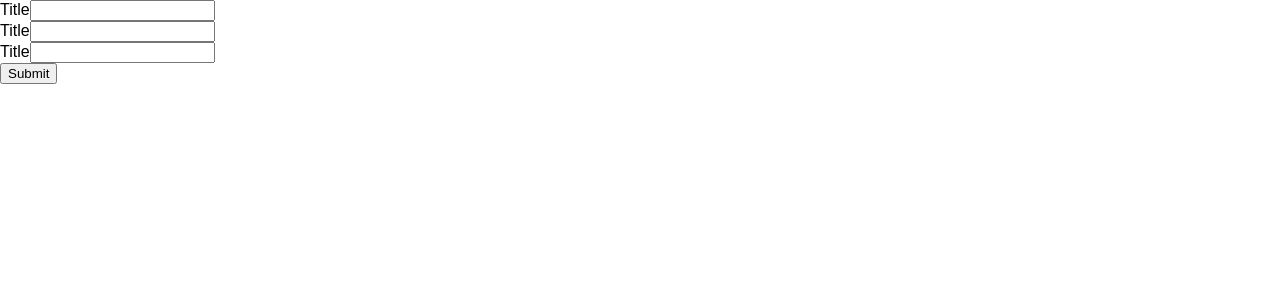
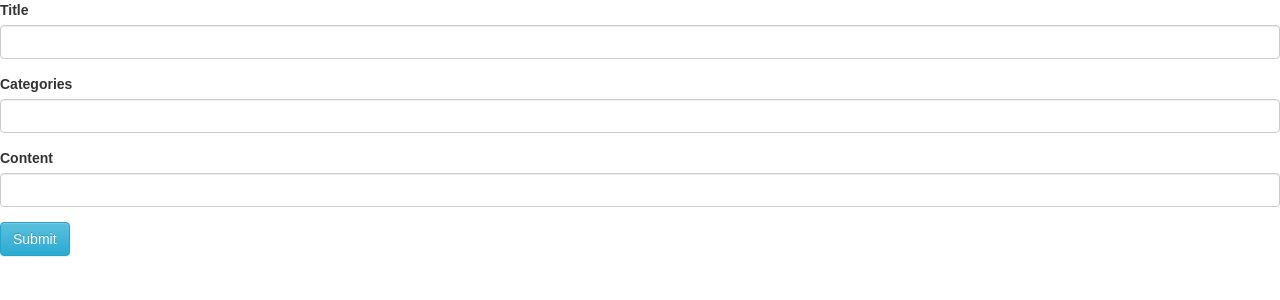
Before and after one commit to hongloans9/Open-Blog, a React (Create React App) app: page /posts/new in a window 1280 px wide. Shown: the top 300 px of the page. Built offline with nearby package versions, Linux system fonts and the light colour scheme.

Commit message:
add bootstrap - form validate

```diff
--- a/package.json
+++ b/package.json
@@ -4,8 +4,10 @@
   "private": true,
   "dependencies": {
     "axios": "^0.18.0",
+    "bootstrap": "^3.3.7",
     "lodash": "^4.17.5",
     "react": "^16.2.0",
+    "react-bootstrap": "^0.32.1",
     "react-dom": "^16.2.0",
     "react-redux": "^5.0.7",
     "react-router-dom": "^4.2.2",
--- a/src/components/posts_new.js
+++ b/src/components/posts_new.js
@@ -1,40 +1,68 @@
 import React, { Component } from 'react';
 import { connect } from 'react-redux';
 import { Field, reduxForm } from 'redux-form';
+import { FormGroup, ControlLabel, FormControl, HelpBlock , Button } from 'react-bootstrap';
 
 class PostsNew extends Component {
 
     renderField(field) {
+        const { meta } = field;
         return (
-            <div>
-                <label>Title</label>
-                <input type="text" {...field.input} />
-            </div>
+            <FormGroup validationState={meta.touched && meta.error ? "error" : null}>
+                <ControlLabel>{field.label}</ControlLabel>
+                <FormControl type="text"  {...field.input} />
+                <HelpBlock >
+                    {meta.touched ? meta.error : ''}
+                </HelpBlock>
+            </FormGroup>
         );
     }
 
+    onSubmit(values) {
+
+    }
+
     render() {
+        const { handleSubmit } = this.props;
         return (
-            <form >
+            <form onSubmit={handleSubmit(this.onSubmit.bind(this))}>
                 <Field
                     label="Title"
                     name="title"
                     component={this.renderField} />
                 <Field
-                    label="Tags"
-                    name="tags"
+                    label="Categories"
+                    name="categories"
                     component={this.renderField} />
                 <Field
                     label="Content"
                     name="content"
                     component={this.renderField} />
 
-                <button type="submit">Submit</button>
+                 <Button bsStyle="info" type="submit">Submit</Button>
             </form>
         );
     }
 }
 
+function validate(values) {
+    const errors = {};
+
+    if (!values.title) {
+        errors.title = "Enter a title";
+    }
+    if (!values.categories) {
+        errors.categories = "Enter some categories";
+    }
+    if (!values.content) {
+        errors.content = "Enter some content";
+    }
+
+    return errors;
+
+}
+
 export default reduxForm({
+    validate,
     form: 'PostsNewForm'
 })(PostsNew);
--- a/src/index.js
+++ b/src/index.js
@@ -1,3 +1,5 @@
+import 'bootstrap/dist/css/bootstrap.css';
+import 'bootstrap/dist/css/bootstrap-theme.css';
 import React from 'react';
 import ReactDOM from 'react-dom';
 import './index.css';
```
Also changed, not shown: 1 other file (tests, documents, lock files or other folders).
